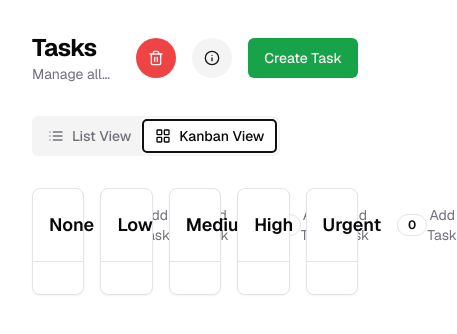
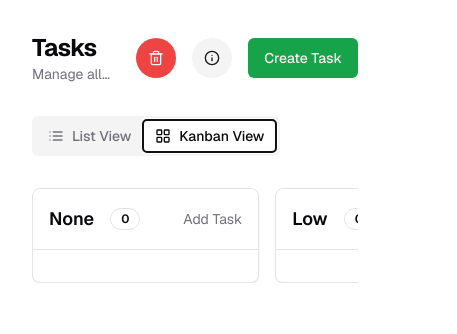
Before and after one commit to Khaan25/taskerrrr-zia, a Next.js app: page / in a window 390 px wide. Both pictures are taken after a click on the tab "Kanban View". Shown: the top 334 px of the page, 457 px wide, since content can reach past the window. Built offline with nearby package versions, Linux system fonts and the light colour scheme.

Commit message:
feat: improve responsiveness and update README with future tasks

```diff
--- a/features/tasks/components/kanban-board.tsx
+++ b/features/tasks/components/kanban-board.tsx
@@ -47,10 +47,8 @@ export default function KanbanBoard() {
   }
 
   return (
-    <div className="mt-8">
-      <DragDropContext onDragEnd={handleDragEnd}>
-        <KanbanBoardColumns groupedTasks={groupedTasks} />
-      </DragDropContext>
-    </div>
+    <DragDropContext onDragEnd={handleDragEnd}>
+      <KanbanBoardColumns groupedTasks={groupedTasks} />
+    </DragDropContext>
   )
 }
--- a/features/tasks/components/kanban/kanban-board-columns.tsx
+++ b/features/tasks/components/kanban/kanban-board-columns.tsx
@@ -12,11 +12,11 @@ type KanbanBoardColumnsProps = {
 
 export default function KanbanBoardColumns({ groupedTasks }: KanbanBoardColumnsProps) {
   return (
-    <div className="grid grid-cols-5 gap-4">
+    <div className="mt-8 max-sm:overflow-x-auto">
+      <div className="grid grid-cols-5 gap-4 max-sm:min-w-[1200px]">
         {Object.entries(TASK_PRIORITY).map(([priority, label]) => (
           <div key={priority} className="flex flex-col rounded-lg border bg-card text-card-foreground shadow-sm">
             <KanbanColumnHeader label={label} groupedTasks={groupedTasks} priority={priority} />
-
             <Droppable droppableId={priority}>
               {(provided, snapshot) => (
                 <div ref={provided.innerRef} {...provided.droppableProps} className={cn('flex-1 space-y-2 p-4 transition-colors', snapshot.isDraggingOver && 'bg-muted/50')}>
@@ -36,5 +36,6 @@ export default function KanbanBoardColumns({ groupedTasks }: KanbanBoardColumnsP
           </div>
         ))}
       </div>
+    </div>
   )
 }
```
Also changed, not shown: 1 other file (tests, documents, lock files or other folders). Lines whose indentation alone changed are shown as unchanged.
